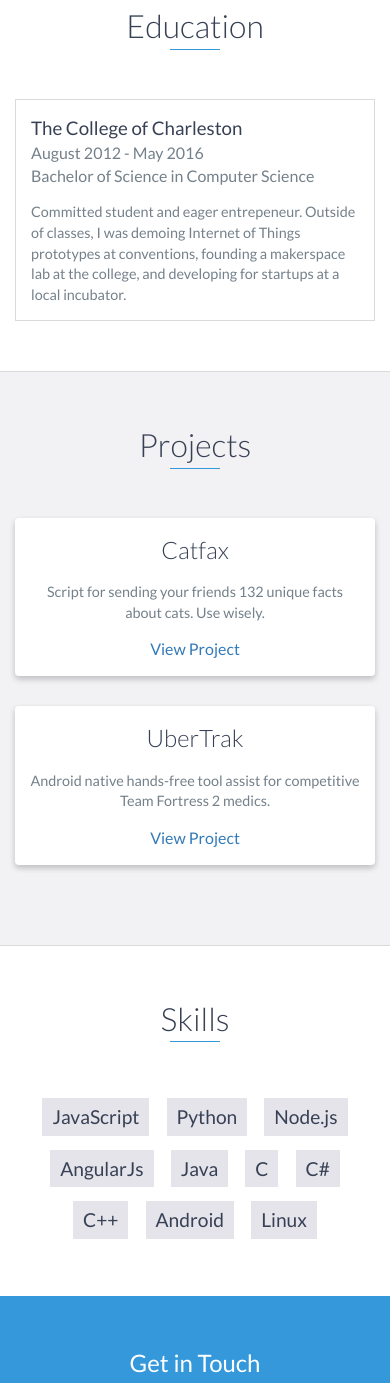
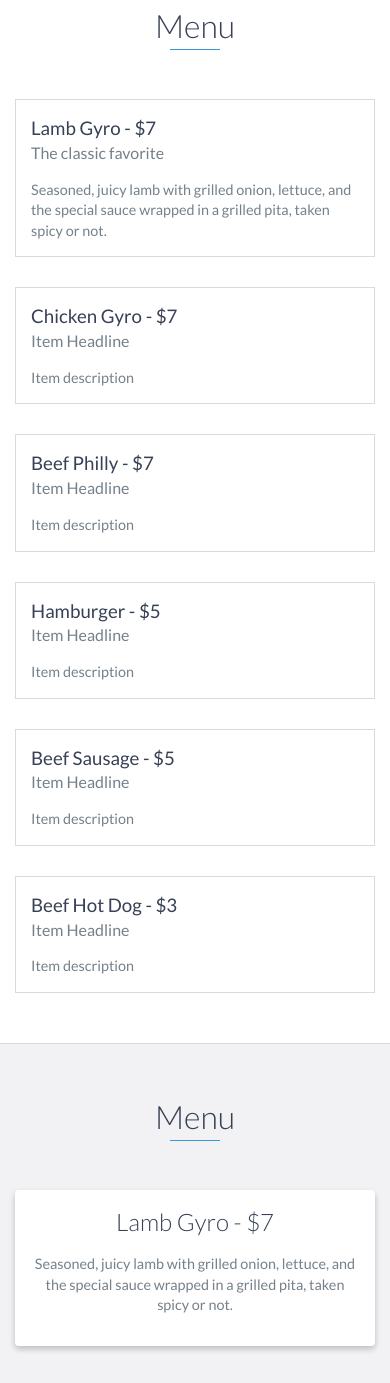
Before and after one commit to ShockleyJE/mo-streetfood, a website: page index.html in a window 390 px wide. Shown: the part 1423-2806 px from the top of the page. Drawn offline with nearby package versions, Linux system fonts and the light colour scheme.

Commit message:
adding content

```diff
--- a/index.html
+++ b/index.html
@@ -5,7 +5,7 @@
     <meta charset="utf-8">
     <meta http-equiv="X-UA-Compatible" content="IE=edge">
     <meta name="viewport" content="width=device-width, initial-scale=1">
-    <title>Mo's Streetfood</title>
+    <title>Mo's Gyro Heaven</title>
 	<link rel="shortcut icon" href="favicon.ico" type="image/x-icon">
 	<link rel="icon" href="favicon.ico" type="image/x-icon">
     <link href="https://fonts.googleapis.com/css?family=Lato:300,400,700,900" rel="stylesheet">
@@ -28,7 +28,7 @@
                 <a href="#about">About</a>
             </li>
             <li>
-                <a href="#experience">Experience</a>
+                <a href="#experience">Directions/a>
             </li>
             <li>
                 <a href="#education">Location</a>
@@ -92,53 +92,66 @@
                     <iframe src="https://www.google.com/maps/embed?pb=!1m18!1m12!1m3!1d107328.44250710118!2d-80.01378545967738!3d32.791892609473194!2m3!1f0!2f0!3f0!3m2!1i1024!2i768!4f13.1!3m3!1m2!1s0x88fe7a42280a699f%3A0x106c0fe322d79265!2sSpring+St+%26+Coming+St%2C+Charleston%2C+SC+29403!5e0!3m2!1sen!2sus!4v1492202571606" width="600" height="450" frameborder="0" style="border:0" allowfullscreen></iframe>
                 </p>
             </div>
-
-            <!-- <div data-date="September 2015 – September 2016">
-                <h3>Employer Name</h3>
-                <h4>Job Title</h4>
-                <p>
-                    Lorem ipsum dolor sit amet, consectetur adipiscing elit. Curabitur in iaculis ex. Etiam volutpat laoreet urna. Morbi ut tortor nec nulla commodo malesuada sit amet vel lacus. Fusce eget efficitur libero. Morbi dapibus porta quam laoreet placerat.
-                </p>
-            </div> -->
         </div>
     </div>
     <!-- End #experience -->
 
     <div id="education">
-        <h2 class="heading">Education</h2>
+        <h2 class="heading">Menu</h2>
         <div class="education-block">
-            <h3>The College of Charleston</h3>
-            <span class="education-date">August 2012 - May 2016</span>
-            <h4>Bachelor of Science in Computer Science</h4>
+            <h3>Lamb Gyro - $7</h3>
+            <span class="education-date"></span>
+            <h4>The classic favorite</h4>
             <p>
-                Committed student and eager entrepeneur. Outside of classes, I was demoing Internet of Things prototypes at conventions, founding a makerspace lab at the college, and developing for startups at a local incubator.
+                Seasoned, juicy lamb with grilled onion, lettuce, and the special sauce wrapped in a grilled pita, taken spicy or not.
             </p>
         </div>
-        <!-- End .education-block -->
+        <div class="education-block">
+            <h3>Chicken Gyro - $7</h3>
+            <span class="education-date"></span>
+            <h4>Item Headline</h4>
+            <p>
+                Item description
+            </p>
+        </div>
+        <div class="education-block">
+            <h3>Beef Philly - $7</h3>
+            <span class="education-date"></span>
+            <h4>Item Headline</h4>
+            <p>
+                Item description
+            </p>
+        </div>
+        <div class="education-block">
+            <h3>Hamburger - $5</h3>
+            <span class="education-date"></span>
+            <h4>Item Headline</h4>
+            <p>
+                Item description
+            </p>
+        </div>
+        <div class="education-block">
+            <h3>Beef Sausage - $5</h3>
+            <span class="education-date"></span>
+            <h4>Item Headline</h4>
+            <p>
+                Item description
+            </p>
+        </div>
+        <div class="education-block">
+            <h3>Beef Hot Dog - $3</h3>
+            <span class="education-date"></span>
+            <h4>Item Headline</h4>
+            <p>
+                Item description
+            </p>
+        </div>
 
-        <!-- <div class="education-block">
-            <h3>University of Ottawa</h3>
-            <span class="education-date">Sept 2016 - Sept 2017</span>
-            <h4>Bachelor of Science in Computer Science</h4>
-            <ul>
-                <li>
-                    Lorem ipsum dolor sit amet, consectetur adipiscing elit.
-                </li>
-                <li>
-                    Lorem ipsum dolor sit amet, consectetur adipiscing elit.
-                </li>
-                <li>
-                    Lorem ipsum dolor sit amet, consectetur adipiscing elit.
-                </li>
-            </ul>
-        </div> -->
-
-        <!-- End .education-block -->
     </div>
     <!-- End #education -->
 
     <div id="projects" class="background-alt">
-        <h2 class="heading">Projects</h2>
+        <h2 class="heading">Menu</h2>
         <div class="container">
             <div class="row">
                 <div class="project shadow-large">
@@ -147,27 +160,10 @@
                     </div>
                     <!-- End .project-image -->
                     <div class="project-info">
-                        <h3>Catfax</h3>
+                        <h3>Lamb Gyro - $7</h3>
                         <p>
-                            Script for sending your friends 132 unique facts about cats. Use wisely.
+                          Seasoned, juicy lamb with grilled onion, lettuce, and the special sauce wrapped in a grilled pita, taken spicy or not.
                         </p>
-                        <a href="https://github.com/ShockleyJE/cat-facts">View Project</a>
-                    </div>
-                    <!-- End .project-info -->
-                </div>
-                <!-- End .project -->
-
-                <div class="project shadow-large">
-                    <div class="project-image">
-                        <img src="images/ubertrak.png" />
-                    </div>
-                    <!-- End .project-image -->
-                    <div class="project-info">
-                        <h3>UberTrak</h3>
-                        <p>
-                            Android native hands-free tool assist for competitive Team Fortress 2 medics.
-                        </p>
-                        <a href="https://github.com/ShockleyJE/UberTrak">View Project</a>
                     </div>
                     <!-- End .project-info -->
                 </div>
@@ -176,28 +172,6 @@
         </div>
     </div>
     <!-- End #projects -->
-
-    <div id="skills">
-        <h2 class="heading">Skills</h2>
-        <ul>
-            <li>JavaScript</li>
-            <li>Python</li>
-            <!-- <li>Ruby</li> -->
-            <!-- <li>Go</li> -->
-            <li>Node.js</li>
-            <li>AngularJs</li>
-            <!-- <li>React</li> -->
-            <!-- <li>Elixir</li> -->
-            <li>Java</li>
-            <li>C</li>
-            <li>C#</li>
-            <li>C++</li>
-            <li>Android</li>
-            <li>Linux</li>
-
-        </ul>
-    </div>
-    <!-- End #skills -->
 
     <div id="contact">
         <h2>Get in Touch</h2>
@@ -229,17 +203,9 @@
                 <div class="col-sm-5 social">
                     <ul>
                         <li>
-                            <a href="https://github.com/shockleyje" target="_blank"><i class="fa fa-github" aria-hidden="true"></i></a>
+                            <a href="https://www.facebook.com/GyroHeaven" target="_blank"><i class="fa fa-facebook" aria-hidden="true"></i></a>
                         </li>
-                        <li>
-                            <a href="https://www.linkedin.com/in/shockleyje/" target="_blank"><i class="fa fa-linkedin" aria-hidden="true"></i></a>
-                        </li>
-                        <li>
-                            <a href="https://www.facebook.com/aracratz" target="_blank"><i class="fa fa-facebook" aria-hidden="true"></i></a>
-                        </li>
-                        <li>
-                            <a href="https://twitter.com/flipped__bit" target="_blank"><i class="fa fa-twitter" aria-hidden="true"></i></a>
-                        </li>
+
                     </ul>
                 </div>
             </div>
```
Also changed, not shown: images/lead-bg.jpg, images/maxresdefault.jpg (added).
